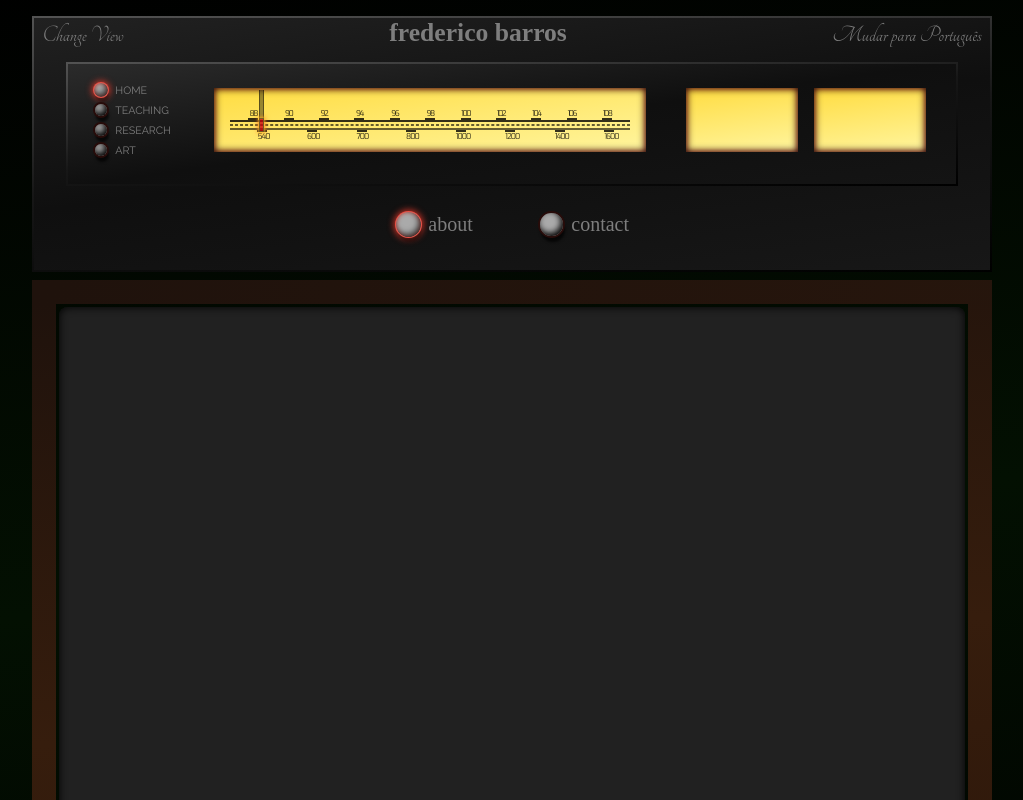
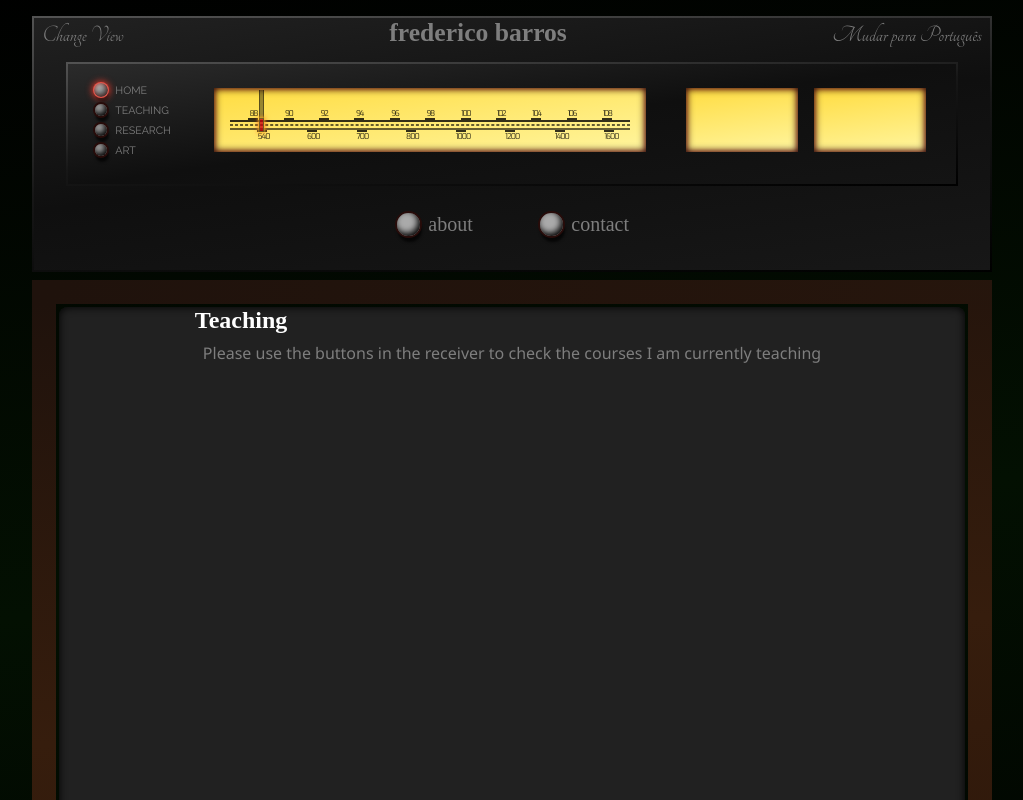
Before and after one commit to fredmbarros/siteNewVersion, a React (Vite) app: page /teaching in a window 1280 px wide. Shown: the top 800 px of the page, without its empty margins (128-1151 px from the left). Built offline with nearby package versions, Linux system fonts and the light colour scheme; a web font is replaced by a local one.

Commit message:
Basic functionality done; now add basic content, then finish functionality and styling

```diff
--- a/src/CabinetFrame.jsx
+++ b/src/CabinetFrame.jsx
@@ -9,7 +9,7 @@ const CabinetFrame = () => {
   const [language, setLanguage] = useState("EN");
 
   useEffect(() => {
-    // função para recarregar a página com o novo modo ou idioma - salvar no localStorage
+    // function to reload page with new mode or new language - save in localStorage
     // console.log(view, language);
   }, [view, language]);
 
--- a/src/Interface.jsx
+++ b/src/Interface.jsx
@@ -16,9 +16,8 @@ const Interface = () => {
   const [selectedSubPage, setSelectedSubPage] = useState(null);
 
   useEffect(() => {
-    // when you change the selected page, it could store what was the last selected subPage for each page and get back to it - I'll leave this for when everything else is done.
     setSubPageList(pagesObj[selectedPage]);
-    setSelectedSubPage(subPageList[0].pageName);
+    setSelectedSubPage(null);
   }, [selectedPage, subPageList]);
 
   return (
@@ -29,6 +28,7 @@ const Interface = () => {
           selectedPage={selectedPage}
           setSelectedPage={setSelectedPage}
           pageList={pageList}
+          navigateTo={navigateTo}
         />
         <div className="receiver-displays">
           <RadioDisplay />
--- a/src/PageSelector.jsx
+++ b/src/PageSelector.jsx
@@ -1,13 +1,24 @@
 import SelectorButton from "./SelectorButton";
 
-const PageSelector = ({ selectedPage, setSelectedPage, pageList }) => {
+const PageSelector = ({
+  selectedPage,
+  setSelectedPage,
+  pageList,
+  navigateTo,
+}) => {
+  const pageSelect = (page) => {
+    setSelectedPage(page);
+    console.log(page);
+    navigateTo(`/${page}`);
+  };
+
   return (
     <div className="page-selector-container">
       {pageList.map((page, index) => (
         <button
           className="page-link"
           key={index}
-          onClick={() => setSelectedPage(page)}
+          onClick={() => pageSelect(page)}
           type="button"
           name="Page Selector"
         >
--- a/src/Speaker.jsx
+++ b/src/Speaker.jsx
@@ -1,7 +1,10 @@
 import { lazy, Suspense } from "react";
 import { Routes, Route } from "react-router-dom";
 
-// import PageContents from "./PageContents";
+import Home from "./pages/Home.jsx";
+import Teaching from "./pages/Teaching.jsx";
+import Research from "./pages/Research.jsx";
+import Art from "./pages/Art.jsx";
 import About from "./pages/About.jsx";
 import Contact from "./pages/Contact.jsx";
 import Undergrad from "./pages/Undergrad.jsx";
@@ -19,6 +22,10 @@ const Speaker = () => {
       <div className="grille">
         <Suspense fallback={<p>Loading...</p>}>
           <Routes>
+            <Route path="/home" element={<Home />} />
+            <Route path="/teaching" element={<Teaching />} />
+            <Route path="/research" element={<Research />} />
+            <Route path="/art" element={<Art />} />
             <Route path="/about" element={<About />} />
             <Route path="/contact" element={<Contact />} />
             <Route path="/undergrad" element={<Undergrad />} />
@@ -28,7 +35,6 @@ const Speaker = () => {
             <Route path="/music" element={<Music />} />
             <Route path="/illustration" element={<Illustration />} />
           </Routes>
-          {/* <PageContents pageToLoad={pageToLoad} /> */}
         </Suspense>
       </div>
     </div>
--- a/src/pages/Art.jsx
+++ b/src/pages/Art.jsx
@@ -1,10 +1,9 @@
 const Art = () => {
   return (
     <div>
-      <h1 className="page-header">Art</h1>;
+      <h1 className="page-header">Art</h1>
       <p>
-        Please use the commands above in the receiver to check Illustration and
-        Music
+        Please use the buttons in the receiver to check Illustration and Music
       </p>
     </div>
   );
--- a/src/pages/Home.jsx
+++ b/src/pages/Home.jsx
@@ -1,10 +1,10 @@
 const Home = () => {
   return (
     <div>
-      <h1 className="page-header">Home</h1>;
+      <h1 className="page-header">Home</h1>
       <p>
-        Please use the commands above in the receiver to get more info about me
-        or contact me
+        Please use the buttons in the receiver to get more info about me or
+        contact me
       </p>
     </div>
   );
--- a/src/pages/Research.jsx
+++ b/src/pages/Research.jsx
@@ -1,10 +1,10 @@
 const Research = () => {
   return (
     <div>
-      <h1 className="page-header">Research</h1>;
+      <h1 className="page-header">Research</h1>
       <p>
-        Please use the commands above in the receiver to check the different
-        research projects I&apos;ve been involved with
+        Please use the buttons in the receiver to check the different research
+        projects I&apos;ve been involved with
       </p>
     </div>
   );
--- a/src/pages/Teaching.jsx
+++ b/src/pages/Teaching.jsx
@@ -1,11 +1,13 @@
 const Teaching = () => {
-  <div>
-    <h1 className="page-header">Teaching</h1>;
-    <p>
-      Please use the commands above in the receiver to check the course I
-      currently teaching
-    </p>
-  </div>;
+  return (
+    <div>
+      <h1 className="page-header">Teaching</h1>
+      <p>
+        Please use the buttons in the receiver to check the courses I am
+        currently teaching
+      </p>
+    </div>
+  );
 };
 
 export default Teaching;
```
